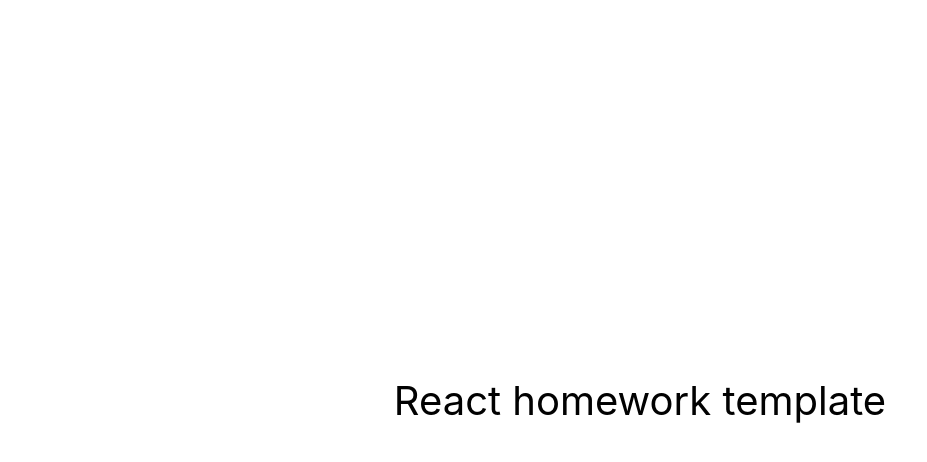
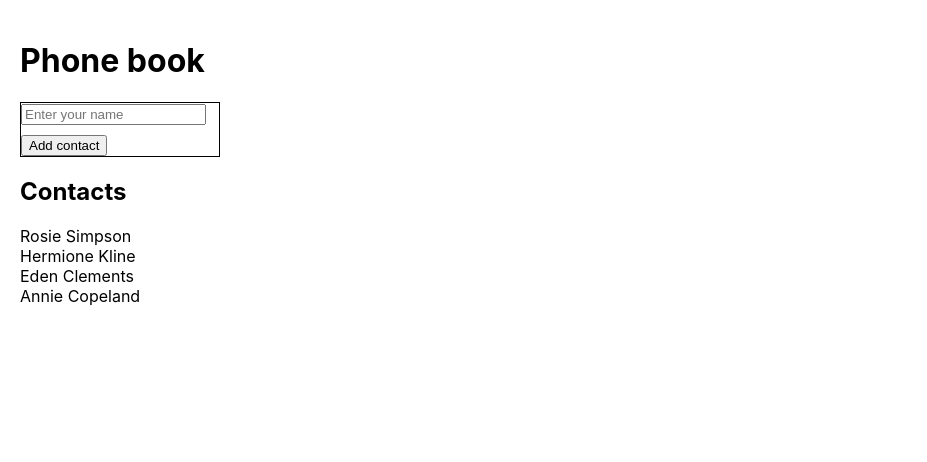
Before and after one commit to 11Vladislav/goit-react-hw-02-phonebook, a React (Create React App) app: page / in a window 1280 px wide. Shown: the top 462 px of the page, without its empty margins (0-927 px from the left). Built offline with nearby package versions, Linux system fonts and the light colour scheme.

Commit message:
first step

```diff
--- a/package.json
+++ b/package.json
@@ -8,6 +8,8 @@
     "@testing-library/jest-dom": "^5.16.3",
     "@testing-library/react": "^12.1.4",
     "@testing-library/user-event": "^13.5.0",
+    "modern-normalize": "^1.1.0",
+    "nanoid": "^4.0.0",
     "prop-types": "^15.8.1",
     "react": "^18.1.0",
     "react-dom": "^18.1.0",
--- a/src/components/App.jsx
+++ b/src/components/App.jsx
@@ -1,16 +1,62 @@
-export const App = () => {
-  return (
-    <div
-      style={{
-        height: '100vh',
-        display: 'flex',
-        justifyContent: 'center',
-        alignItems: 'center',
-        fontSize: 40,
-        color: '#010101'
-      }}
-    >
-      React homework template
-    </div>
-  );
+import { Component } from "react";
+import { nanoid } from "nanoid";
+
+
+const INITIAL_STATE = {
+  contacts: [
+    { id: 'id-1', name: 'Rosie Simpson'},
+    { id: 'id-2', name: 'Hermione Kline'},
+    { id: 'id-3', name: 'Eden Clements'},
+    { id: 'id-4', name: 'Annie Copeland'},
+  ],
+  name: '',
 };
+
+export class App extends Component {
+  state = INITIAL_STATE;
+
+  handleSubmit = event => {
+    event.preventDefault();
+    const { name } = this.state;
+    if (!name) return;
+    const contact = {
+      id: nanoid(),
+      name,
+    };
+    this.setState({
+      contacts: [...this.state.contacts, contact],
+      name: '',
+    });
+  }
+
+  handleChange = event => {
+    this.setState({
+      name: event.target.value,
+    });
+  }
+
+    render() {
+      const { contacts, name } = this.state;
+      return (
+        <div>
+          <h1>Phone book</h1>
+          <form onSubmit={this.handleSubmit}>
+            <input
+              type="text"
+              placeholder="Enter your name"
+              value={name}
+              onChange={this.handleChange}
+            />
+            <button type="submit">Add contact</button>
+          </form>
+          <h2>Contacts</h2>
+          <ul>
+            {contacts.map(contact => (
+              <li key={contact.id}>{contact.name}</li>
+            ))}
+          </ul>
+        </div>
+      );
+    }
+
+  }
--- a/src/index.css
+++ b/src/index.css
@@ -1,4 +1,8 @@
-@import-normalize; /* bring in normalize.css styles */
+*,
+*::before,
+*::after {
+  box-sizing: border-box;
+}
 
 body {
   margin: 0;
@@ -13,3 +17,22 @@
   font-family: source-code-pro, Menlo, Monaco, Consolas, 'Courier New',
     monospace;
 }
+div{
+  padding: 10px;
+}
+form {
+  border: 1px solid;
+  width: 200px;
+}
+
+
+ul {
+  margin: 0;
+  padding: 0;
+  list-style: none;
+}
+
+button {
+  margin-top: 10px;
+  cursor: pointer;
+}
```
Also changed, not shown: 1 other file (tests, documents, lock files or other folders).
